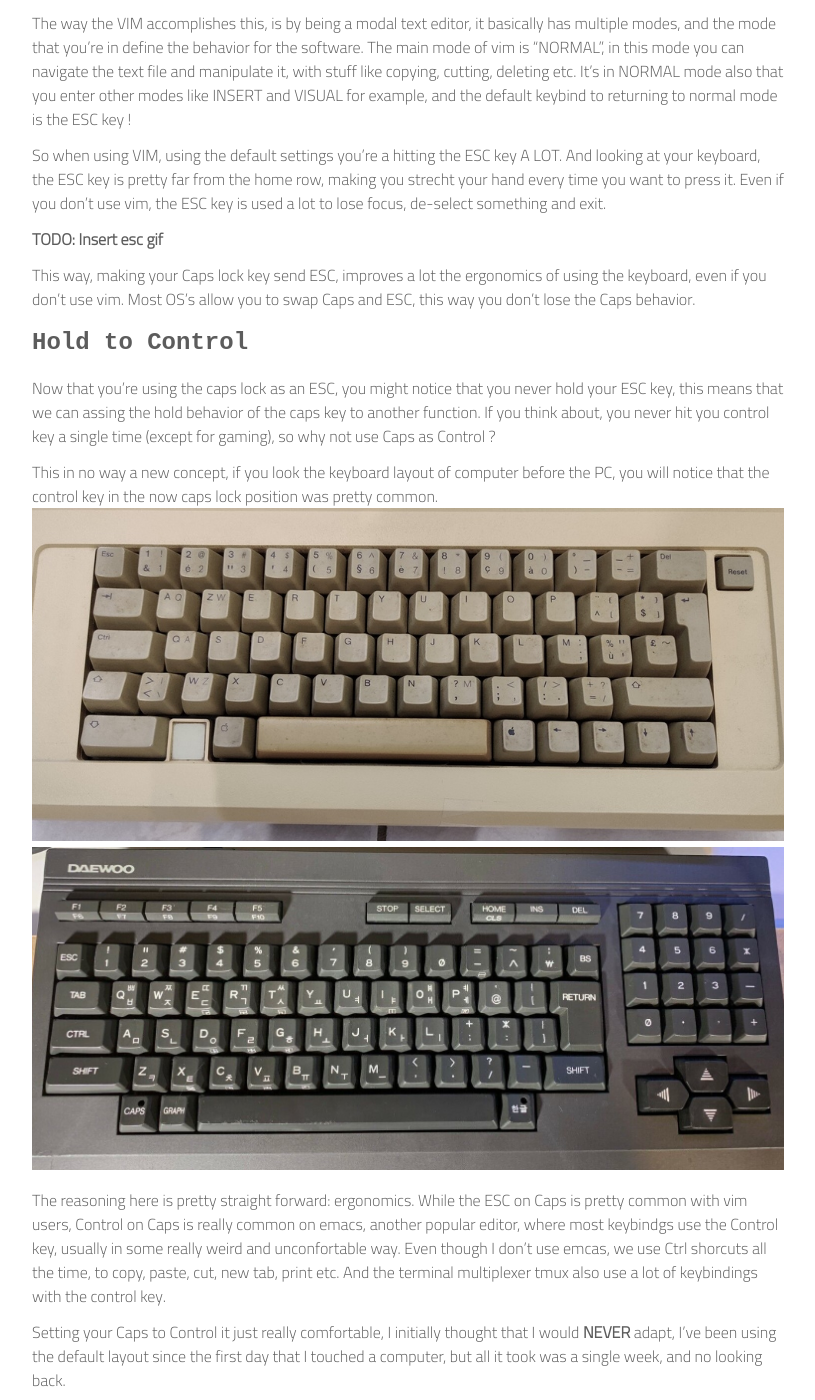
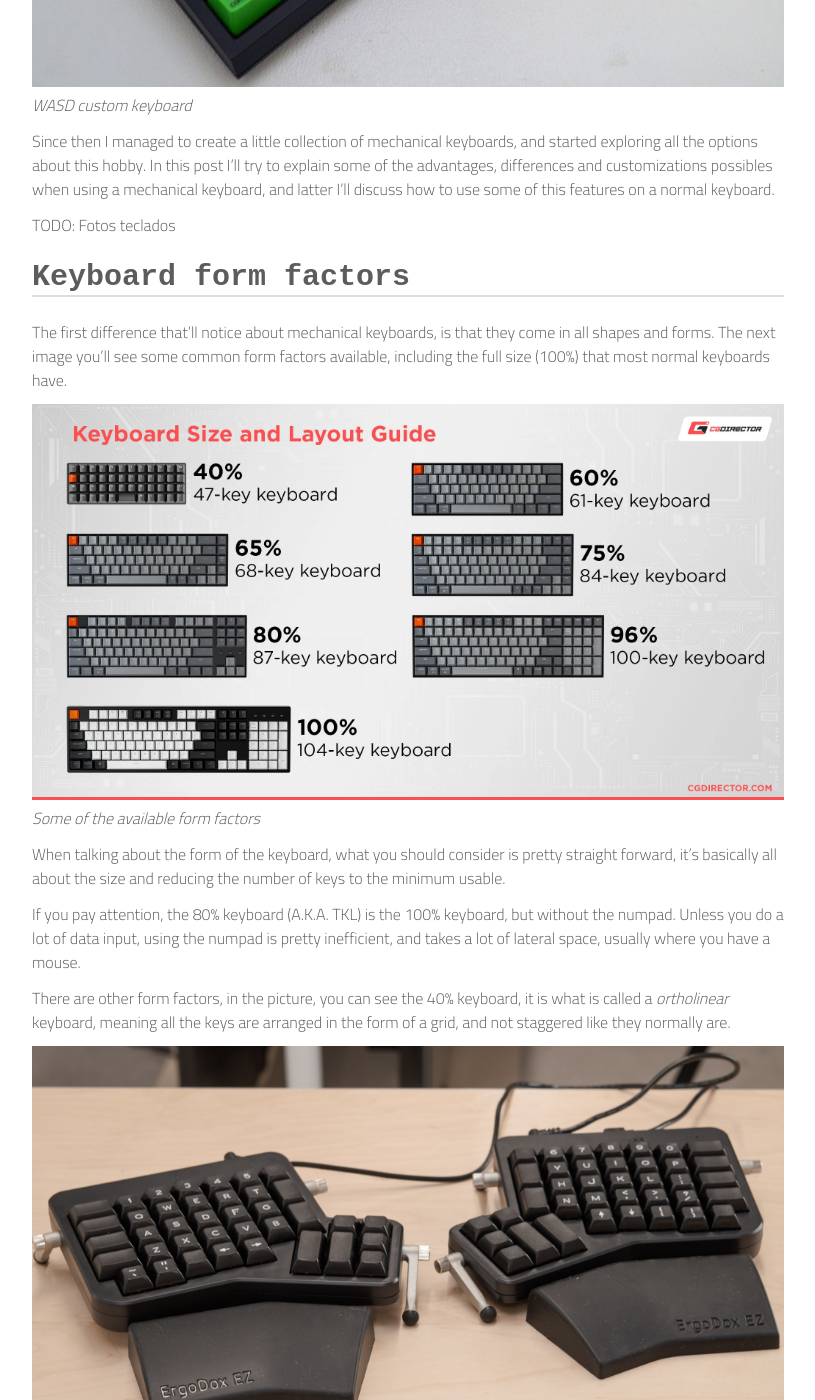
Before and after one commit to danielbibit/danielbibit.github.io, a Jekyll site: the page built from _posts/2023-03-10-keyboard-layers.md, in a window 1280 px wide and 1400 px high, scrolled down 1046 px. Shown: the whole window, without its empty margins (232-1047 px from the left). Built offline with Jekyll 4.4.1, drawn with Linux system fonts in a browser that asks for light colours; some web fonts are replaced; some of the changed text lies outside the part shown.

Commit message:
Add intro and form factors

```diff
--- a/_posts/2023-03-10-keyboard-layers.md
+++ b/_posts/2023-03-10-keyboard-layers.md
@@ -15,9 +15,50 @@
 And I get it, but if you consider that for a lot of people (writers, students, scientists, programmers)
 you interact with it for hours a day, it might start to make sense.
 
-All of this for me started in 2016, I was getting into college and
+All of this for me started in 2016, I was getting into college and started to note some funky keyboards
+on youtube. I've had already heard about mechanical keyboards, but never gave it any attention at all,
+my trusted Microsoft membrane keyboard had all I ever could need,
+but one of those funky keyboard caught my attention, the WASD mechanical keyboard,
+and once I understood that you could personalize it the way that you wanted, I was hooked on the idea.
+
+![WASD Keyboard](/assets/images/qmk/wasd_keyboard.jpg)
+*WASD custom keyboard*
+
+Since then I managed to create a little collection of mechanical keyboards, and started
+exploring all the options about this hobby.
+In this post I'll try to explain some of the advantages, differences and customizations possibles
+when using a mechanical keyboard, and latter I'll discuss how to use some of this features
+on a normal keyboard.
+
 
 TODO: Fotos teclados
+
+# Keyboard form factors
+The first difference that'll notice about mechanical keyboards, is that they come in all
+shapes and forms. The next image you'll see some common form factors available,
+including the full size (100%) that most normal keyboards have.
+
+![Form Factors](/assets/images/qmk/keyboard_size_guide.webp)
+*Some of the available form factors*
+
+When talking about the form of the keyboard, what you should consider is pretty straight forward,
+it's basically all about the size and reducing the number of keys to the minimum usable.
+
+If you pay attention, the 80% keyboard (A.K.A. TKL) is the 100% keyboard, but without the numpad.
+Unless you do a lot of data input, using the numpad is pretty inefficient,
+and takes a lot of lateral space, usually where you have a mouse.
+
+There are other form factors, in the picture, you can see the 40% keyboard,
+it is what is called a *ortholinear* keyboard, meaning all the keys are arranged in the form of a grid,
+and not staggered like they normally are.
+
+
+![Egodox](/assets/images/qmk/ergodox.jpg)
+*Ergodox EZ, split keyboard*
+
+# Key switches
+<!-- https://www.youtube.com/watch?v=HXJzmky2DaI -->
+
 
 # New Keymap and Layers
 
@@ -60,20 +101,24 @@
 This way, making your Caps lock key send ESC, improves a lot the ergonomics of using the keyboard,
 even if you don't use vim. Most OS's allow you to swap Caps and ESC, this way you don't lose the Caps behavior.
 
-### Hold to Control
+### *Hold* Caps to Control
 Now that you're using the caps lock as an ESC, you might notice that you never hold your ESC key,
-this means that we can assing the hold behavior  of the caps key to another function.
+this means that we can assign the hold behavior  of the caps key to another function.
 If you think about, you never hit you control key a single time (except for gaming), so why not use Caps as Control ?
 
 This in no way a new concept, if you look the keyboard layout of computer before the PC,
 you will notice that the control key in the now caps lock position was pretty common.
+
 ![Apple II Keyboard](/assets/images/qmk/appleiiekeyboard.jpg)
+*Apple II Keyboard*
+
 ![MSX keyboard](/assets/images/qmk/msx_keyboard.jpg)
+*MSX Keyboard*
 
 The reasoning here is pretty straight forward: ergonomics. While the ESC on Caps is pretty common with vim users,
-Control on Caps is really common on emacs, another popular editor, where most keybindgs use the Control key,
-usually in some really weird and unconfortable way.
-Even though I don't use emcas, we use Ctrl shorcuts all the time, to copy, paste, cut, new tab, print etc.
+Control on Caps is really common on emacs, another popular editor, where most keybindings use the Control key,
+usually in some really weird and uncomfortable way.
+Even though I don't use emacs, we use Ctrl shortcuts all the time, to copy, paste, cut, new tab, print etc.
 And the terminal multiplexer tmux also use a lot of keybindings with the control key.
 
 Setting your Caps to Control it just really comfortable, I initially thought that I would **NEVER** adapt,
@@ -99,4 +144,6 @@
 ### Symbolic links
 ### Submodule for QMK and keychron fork
 
-# The free option - KMonad
+# Software Options
+## Kmonad
+## Powertoys
```
Also changed, not shown: other parts of _posts/2023-03-10-keyboard-layers.md (+1 -1 lines), assets/images/qmk/ergodox.jpg (added), assets/images/qmk/keyboard_size_guide.webp (added), assets/images/qmk/wasd_keyboard.jpg (added).
